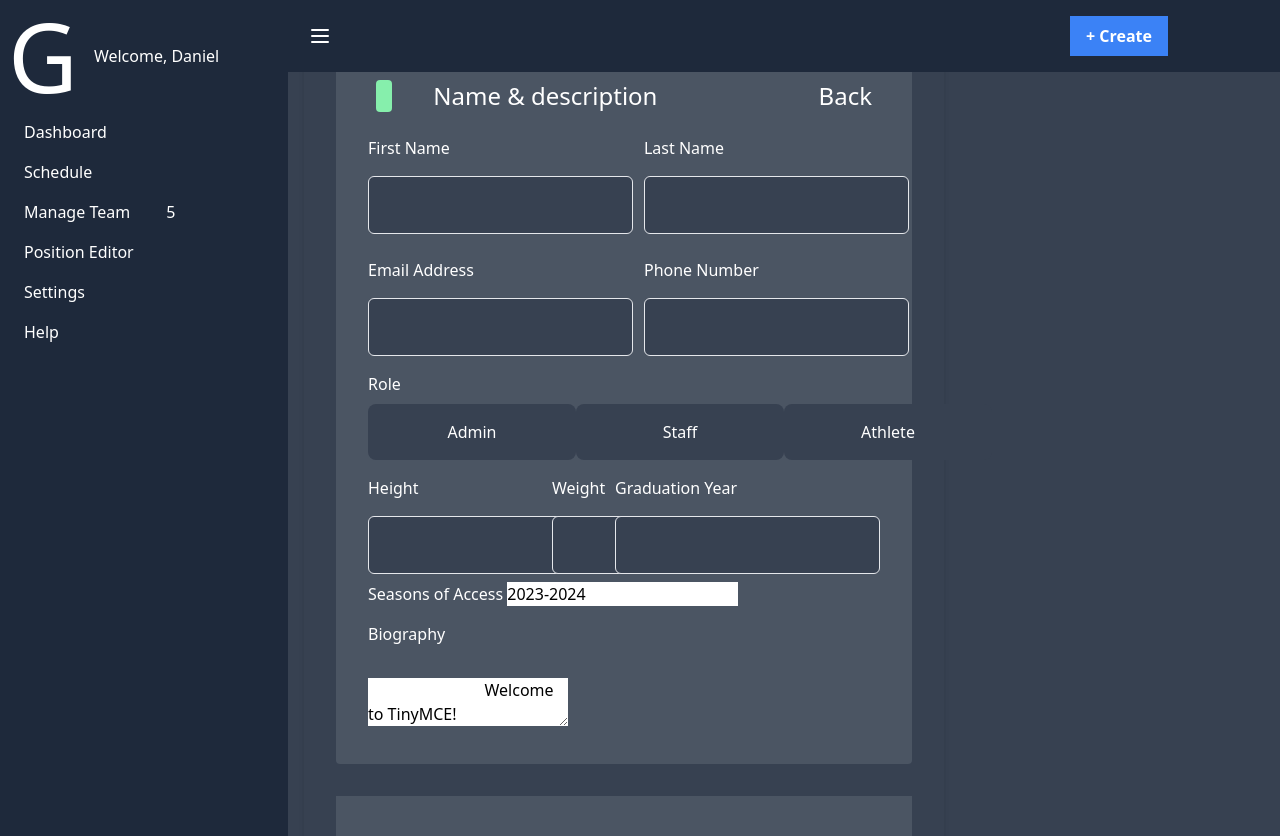
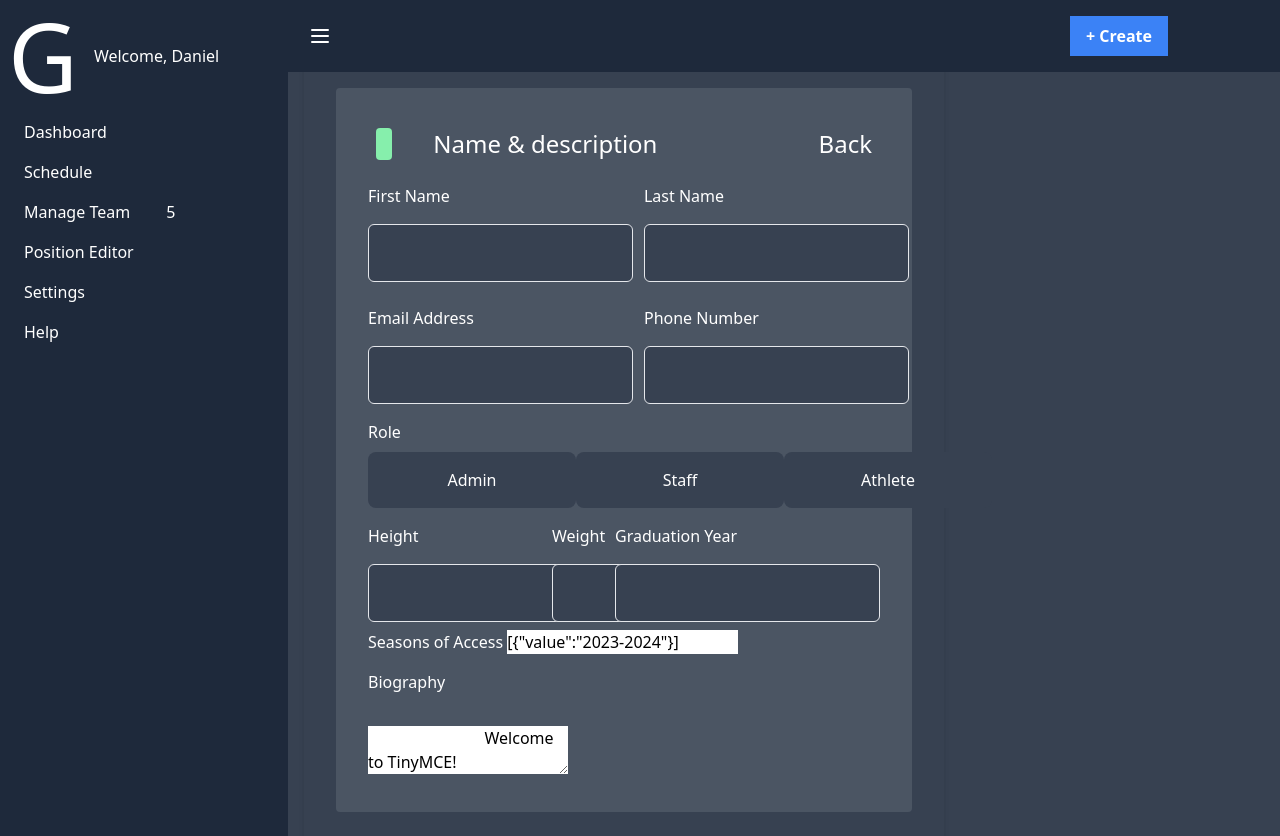
Before and after one commit to blue0316/game-grader-django, a Django app: page /inviteteam/ in a window 1280 px wide. Shown: the top 836 px of the page. Run offline with Django 4.2, Linux system fonts and the light colour scheme; some libraries are stand-ins or nearby versions.

Commit message:
Completed Invite Team View functionality.

```diff
--- a/core/models.py
+++ b/core/models.py
@@ -40,7 +40,6 @@
     biography = models.CharField(max_length=500, null=True, blank=True)
     positions = models.CharField(max_length=500, null=True, blank=True)
     tags = models.CharField(max_length=500, null=True, blank=True)
-    videolinks = models.CharField(max_length=512, null=True, blank=True)
     coverpic = models.ImageField(upload_to='cover_pic', null=True, blank=True)
     transcript = models.FileField(upload_to='transcript_pic', null=True, blank=True)
     document = models.FileField(upload_to='document_pic', null=True, blank=True)
--- a/core/urls.py
+++ b/core/urls.py
@@ -1,9 +1,10 @@
 from django.urls import path, include
-from core.views import SignupView, LoginView, InviteTeamView, DashboardView, ProfileView, ManageTeamView, AddgameView, log_out
+from core.views import SignupView, LoginView, InviteTeamView, DashboardView, ProfileView, ManageTeamView, AddgameView, HomeView, log_out
 
 urlpatterns = [
     path('', LoginView.as_view(),),
     path('signup/', SignupView.as_view(), name='signup'),
+    path('home/', HomeView.as_view(), name='home'),
     path('login/', LoginView.as_view(), name='login'),
     path('inviteteam/', InviteTeamView.as_view(), name='invite_team'),
     path('manageteam/', ManageTeamView.as_view(), name='manage_team'),
--- a/core/views.py
+++ b/core/views.py
@@ -209,28 +209,42 @@
         graduation_year = request.POST['graduation_year']
         seasons = request.POST['basic']
         biography = request.POST['Biography']
-        position = request.POST['position-check']
+        position = request.POST.getlist('position-check')
         tags = request.POST['groupsortags']
         coverpic = request.POST['cover-pic']
-        document = request.POST['Transcripts']
-        drop_img = request.POST['drop-img']
+        transcripts = request.POST['Transcripts']
+        document = request.POST['drop-img']
 
-        print("-->f_name :",f_name)
-        print("-->l_name :",l_name)
-        print("-->email :",email)
-        print("-->phone :",phone)
-        print("-->role :",role)
-        print("-->height :",height)
-        print("-->weight :",weight)
-        print("-->graduation_year :",graduation_year)
-        print("-->seasons :",seasons)
-        print("-->biography :",biography)
-        print("-->tags :",tags)
-        print("-->position :",position)
-        print("-->coverpic :",coverpic)
-        print("-->document :",document)
-        print("-->drop-img :",drop_img)
-
+        if f_name != '':
+            if l_name != '':
+                if email != '':
+                    if phone != '':
+                        if role != '':
+                            uu_id = str(uuid.uuid4().hex[:8])
+                            user_name = f_name+' '+l_name
+                            user = User.objects.create(uuid=uu_id, username=user_name, first_name=f_name, last_name=l_name, email=email, role=role, phone=phone, height=height, weight=weight, graduation=graduation_year, seasonofaccess=seasons, biography=biography, positions=position, tags=tags, coverpic=coverpic, transcript=transcripts, document=document)
+                            user.save()
+                            if user is not None:
+                                send_invite_mail(email, user)
+                                active_team = ActiveTeam.objects.get(user=request.user)
+                                invite_team = InviteTeam.objects.create(invite_by=request.user, invite_to=user, team=active_team.active_team)
+                                invite_team.save()
+                                team_member = TeamMember.objects.create(user=request.user, teamname=active_team.active_team, member=user)
+                                team_member.save()
+                                return render(request, 'invite.html')
+                            else:
+                                messages.error(request, 'ERROR: Try again...Invite not sent...')
+                        else:
+                            messages.error(request, "ERROR: Please Select Role...")
+                    else:
+                        messages.error(request, "ERROR: Please Enter Phone-Number...")
+                else:
+                    messages.error(request, "ERROR: Please Enter Email...")
+            else:
+                messages.error(request, "ERROR: Please Enter Last-name...")
+        else:
+            messages.error(request, "ERROR: Please Enter First-name...")
+        return render(request, 'invite.html')
 
 
 @method_decorator(csrf_exempt, name='dispatch')
@@ -325,6 +339,10 @@
     def get(self, request, *args, **kwargs):
         return render(request, 'manageteam.html')
 
+class HomeView(View):
+    def get(self, request, *args, **kwargs):
+        return render(request, 'home.html')
+
 
 def log_out(request):
         logout(request)
--- /dev/null
+++ b/static/css/home.css
@@ -0,0 +1,3 @@
+/* .text-white-qw{
+    color: darkgray;
+} */
--- a/static/js/addteammember.js
+++ b/static/js/addteammember.js
@@ -46,6 +46,13 @@
     },
   };
 }
+
+//Set current year
+let currentYear = new Date().getFullYear();
+let nextYear = currentYear + 1;
+let yearRange = currentYear + '-' + nextYear;
+document.querySelector("input[name=basic]").value = `[{"value":"${yearRange}"}]`
+
 // The DOM element you wish to replace with Tagify
 var input = document.querySelector("input[name=basic]");
 // initialize Tagify on the above input node reference
--- a/templates/base.html
+++ b/templates/base.html
@@ -34,6 +34,7 @@
 
         <main class="p-4">
             {% block content %}
+
             {% endblock content %}
         </main>
     </div>
--- a/templates/invite.html
+++ b/templates/invite.html
@@ -17,6 +17,15 @@
         <div class="flex justify-center">
             <form class="shadow-md rounded px-8 pt-6 pb-8 mb-4 w-full" method='POST'>{% csrf_token %}
                 <!-- Name & description -->
+                <br>
+                {% if messages %}
+                <ul class="messages bg-green-300">
+                    {% for message in messages %}
+                    <li{% if message.tags %} class="{{ message.tags }}" {% endif %}>{{ message }}</li>
+                        {% endfor %}
+                </ul>
+                {% endif %}
+                <br>
                 <div class="bg-gray-600 p-8 rounded">
                     <div class="m-2 grid grid-cols-12">
                         <div class="flex justify-start">
@@ -28,14 +37,14 @@
                             </div>
                         </div>
                         <div class="flex text-white justify-end">
-                            <button class="text-white text-2xl" type='submit'>Back</button>
+                            <button onclick='invite_team()' class="text-white text-2xl" type='submit'>Back</button>
                         </div>
                     </div>
                     <div class="w-full grid grid-cols-2 gap-10">
                         <div class="grid my-2">
                             <label for="f_name" class="text-white my-2">First Name</label>
                             <input type="text" name="f_name"
-                                class="p-4 mt-2 bg-gray-700 border rounded-md focus:ring-blue-500 text-white">
+                                class="p-4 mt-2 bg-gray-700 border rounded-md focus:ring-blue-500 text-white" id="fname">
                         </div>
                         <div class="grid my-2">
                             <label for="l_name" class="text-white my-2">Last Name</label>
@@ -101,7 +110,7 @@
                     <div class="w-full">
                         <div>
                             <label for="tags" class="mb-2 text-white">Seasons of Access</label>
-                            <input name='basic' value='2023-2024'>
+                            <input name='basic' id="DEMOID">
                         </div>
                     </div>
                     <div class="mt-4">
@@ -133,73 +142,90 @@
                                 <div class="grid grid-cols-3 gap-4">
                                     <div>
                                         <div class="flex items-center mb-4">
-                                            <input id="checkbox-qb" type="checkbox" name="position-check" value="" class="w-7 h-7 text-blue-600 bg-gray-100 border-gray-300 rounded">
+                                            <input id="checkbox-qb" type="checkbox" name="position-check" value="QB"
+                                                class="w-7 h-7 text-blue-600 bg-gray-100 border-gray-300 rounded">
                                             <label for="checkbox-qb" class="ml-2 text-lg text-white">QB</label>
                                         </div>
                                         <div class="flex items-center mb-4">
-                                            <input id="checkbox-rb" type="checkbox" name="position-check" value="" class="w-7 h-7 text-blue-600 bg-gray-100 border-gray-300 rounded">
+                                            <input id="checkbox-rb" type="checkbox" name="position-check" value="RB"
+                                                class="w-7 h-7 text-blue-600 bg-gray-100 border-gray-300 rounded">
                                             <label for="checkbox-rb" class="ml-2 text-lg text-white">RB</label>
                                         </div>
                                         <div class="flex items-center mb-4">
-                                            <input id="checkbox-sb" type="checkbox" name="position-check" value="" class="w-7 h-7 text-blue-600 bg-gray-100 border-gray-300 rounded">
+                                            <input id="checkbox-sb" type="checkbox" name="position-check" value="SB"
+                                                class="w-7 h-7 text-blue-600 bg-gray-100 border-gray-300 rounded">
                                             <label for="checkbox-sb" class="ml-2 text-lg text-white">SB</label>
                                         </div>
                                         <div class="flex items-center mb-4">
-                                            <input id="checkbox-fb" type="checkbox" name="position-check" value="" class="w-7 h-7 text-blue-600 bg-gray-100 border-gray-300 rounded">
+                                            <input id="checkbox-fb" type="checkbox" name="position-check" value="FB"
+                                                class="w-7 h-7 text-blue-600 bg-gray-100 border-gray-300 rounded">
                                             <label for="checkbox-fb" class="ml-2 text-lg text-white">FB</label>
                                         </div>
                                         <div class="flex items-center mb-4">
-                                            <input id="checkbox-wr" type="checkbox" name="position-check" value="" class="w-7 h-7 text-blue-600 bg-gray-100 border-gray-300 rounded">
+                                            <input id="checkbox-wr" type="checkbox" name="position-check" value="WR"
+                                                class="w-7 h-7 text-blue-600 bg-gray-100 border-gray-300 rounded">
                                             <label for="checkbox-wr" class="ml-2 text-lg text-white">WR</label>
                                         </div>
                                     </div>
                                     <div>
                                         <div class="flex items-center mb-4">
-                                            <input id="checkbox-te" type="checkbox"name="position-check"  value="" class="w-7 h-7 text-blue-600 bg-gray-100 border-gray-300 rounded">
+                                            <input id="checkbox-te" type="checkbox" name="position-check" value="TE"
+                                                class="w-7 h-7 text-blue-600 bg-gray-100 border-gray-300 rounded">
                                             <label for="checkbox-te" class="ml-2 text-lg text-white">TE</label>
                                         </div>
                                         <div class="flex items-center mb-4">
-                                            <input id="checkbox-ol" type="checkbox" name="position-check" value="" class="w-7 h-7 text-blue-600 bg-gray-100 border-gray-300 rounded">
+                                            <input id="checkbox-ol" type="checkbox" name="position-check" value="OL"
+                                                class="w-7 h-7 text-blue-600 bg-gray-100 border-gray-300 rounded">
                                             <label for="checkbox-ol" class="ml-2 text-lg text-white">OL</label>
                                         </div>
                                         <div class="flex items-center mb-4">
-                                            <input id="checkbox-dl" type="checkbox" name="position-check" value="" class="w-7 h-7 text-blue-600 bg-gray-100 border-gray-300 rounded">
+                                            <input id="checkbox-dl" type="checkbox" name="position-check" value="DL"
+                                                class="w-7 h-7 text-blue-600 bg-gray-100 border-gray-300 rounded">
                                             <label for="checkbox-dl" class="ml-2 text-lg text-white">DL</label>
                                         </div>
                                         <div class="flex items-center mb-4">
-                                            <input id="checkbox-lb" type="checkbox"name="position-check"  value="" class="w-7 h-7 text-blue-600 bg-gray-100 border-gray-300 rounded">
+                                            <input id="checkbox-lb" type="checkbox" name="position-check" value="LB"
+                                                class="w-7 h-7 text-blue-600 bg-gray-100 border-gray-300 rounded">
                                             <label for="checkbox-lb" class="ml-2 text-lg text-white">LB</label>
                                         </div>
                                         <div class="flex items-center mb-4">
-                                            <input id="checkbox-nic" type="checkbox"name="position-check"  value="" class="w-7 h-7 text-blue-600 bg-gray-100 border-gray-300 rounded">
+                                            <input id="checkbox-nic" type="checkbox" name="position-check" value="NIC"
+                                                class="w-7 h-7 text-blue-600 bg-gray-100 border-gray-300 rounded">
                                             <label for="checkbox-nic" class="ml-2 text-lg text-white">NIC</label>
                                         </div>
                                     </div>
                                     <div>
                                         <div class="flex items-center mb-4">
-                                            <input id="checkbox-saf" type="checkbox" name="position-check" value="" class="w-7 h-7 text-blue-600 bg-gray-100 border-gray-300 rounded">
+                                            <input id="checkbox-saf" type="checkbox" name="position-check" value="SAF"
+                                                class="w-7 h-7 text-blue-600 bg-gray-100 border-gray-300 rounded">
                                             <label for="checkbox-saf" class="ml-2 text-lg text-white">SAF</label>
                                         </div>
                                         <div class="flex items-center mb-4">
-                                            <input id="checkbox-cb" type="checkbox" name="position-check" value="" class="w-7 h-7 text-blue-600 bg-gray-100 border-gray-300 rounded">
+                                            <input id="checkbox-cb" type="checkbox" name="position-check" value="CB"
+                                                class="w-7 h-7 text-blue-600 bg-gray-100 border-gray-300 rounded">
                                             <label for="checkbox-cb" class="ml-2 text-lg text-white">CB</label>
                                         </div>
                                         <div class="flex items-center mb-4">
-                                            <input id="checkbox-k" type="checkbox" name="position-check" value="" class="w-7 h-7 text-blue-600 bg-gray-100 border-gray-300 rounded">
+                                            <input id="checkbox-k" type="checkbox" name="position-check" value="K"
+                                                class="w-7 h-7 text-blue-600 bg-gray-100 border-gray-300 rounded">
                                             <label for="checkbox-k" class="ml-2 text-lg text-white">K</label>
                                         </div>
                                         <div class="flex items-center mb-4">
-                                            <input id="checkbox-p" type="checkbox" name="position-check" value="" class="w-7 h-7 text-blue-600 bg-gray-100 border-gray-300 rounded">
+                                            <input id="checkbox-p" type="checkbox" name="position-check" value="p"
+                                                class="w-7 h-7 text-blue-600 bg-gray-100 border-gray-300 rounded">
                                             <label for="checkbox-p" class="ml-2 text-lg text-white">p</label>
                                         </div>
                                         <div class="flex items-center mb-4">
-                                            <input id="checkbox-ls" type="checkbox" name="position-check" value="" class="w-7 h-7 text-blue-600 bg-gray-100 border-gray-300 rounded">
+                                            <input id="checkbox-ls" type="checkbox" name="position-check" value="LS"
+                                                class="w-7 h-7 text-blue-600 bg-gray-100 border-gray-300 rounded">
                                             <label for="checkbox-ls" class="ml-2 text-lg text-white">LS</label>
                                         </div>
                                     </div>
                                 </div>
                                 <div>
-                                    <input type="text" name="other-option" class="p-4 bg-gray-700 border rounded-md focus:ring-blue-500 text-white" placeholder="other option">
+                                    <input type="text" name="other-option"
+                                        class="p-4 bg-gray-700 border rounded-md focus:ring-blue-500 text-white"
+                                        placeholder="other option">
                                 </div>
                             </div>
                         </div>
@@ -262,18 +288,22 @@
                 </div>
             </form>
         </div>
-        <br>
-        {% if messages %}
-        <ul class="messages">
-            {% for message in messages %}
-            <li{% if message.tags %} class="{{ message.tags }}" {% endif %}>{{ message }}</li>
-                {% endfor %}
-        </ul>
-        {% endif %}
     </div>
 </div>
 </div>
 {% endblock content %}
 {% block staticjs %}
 <script src="{% static 'js/addteammember.js' %}"></script>
+<!-- <script>
+    function invite_team() {
+        var positions = [];
+        document.querySelectorAll('input[name="position-check"]:checked').forEach(function (e) {
+            positions.push(e.value)
+        });
+        data = {
+            "positions": positions
+        }
+        $.post("/inviteteam/", data)
+    }
+</script> -->
 {% endblock staticjs %}
```
Also changed, not shown: templates/home.html (added, +53 -0 lines), core/migrations/0005_remove_user_videolinks.py (added).
